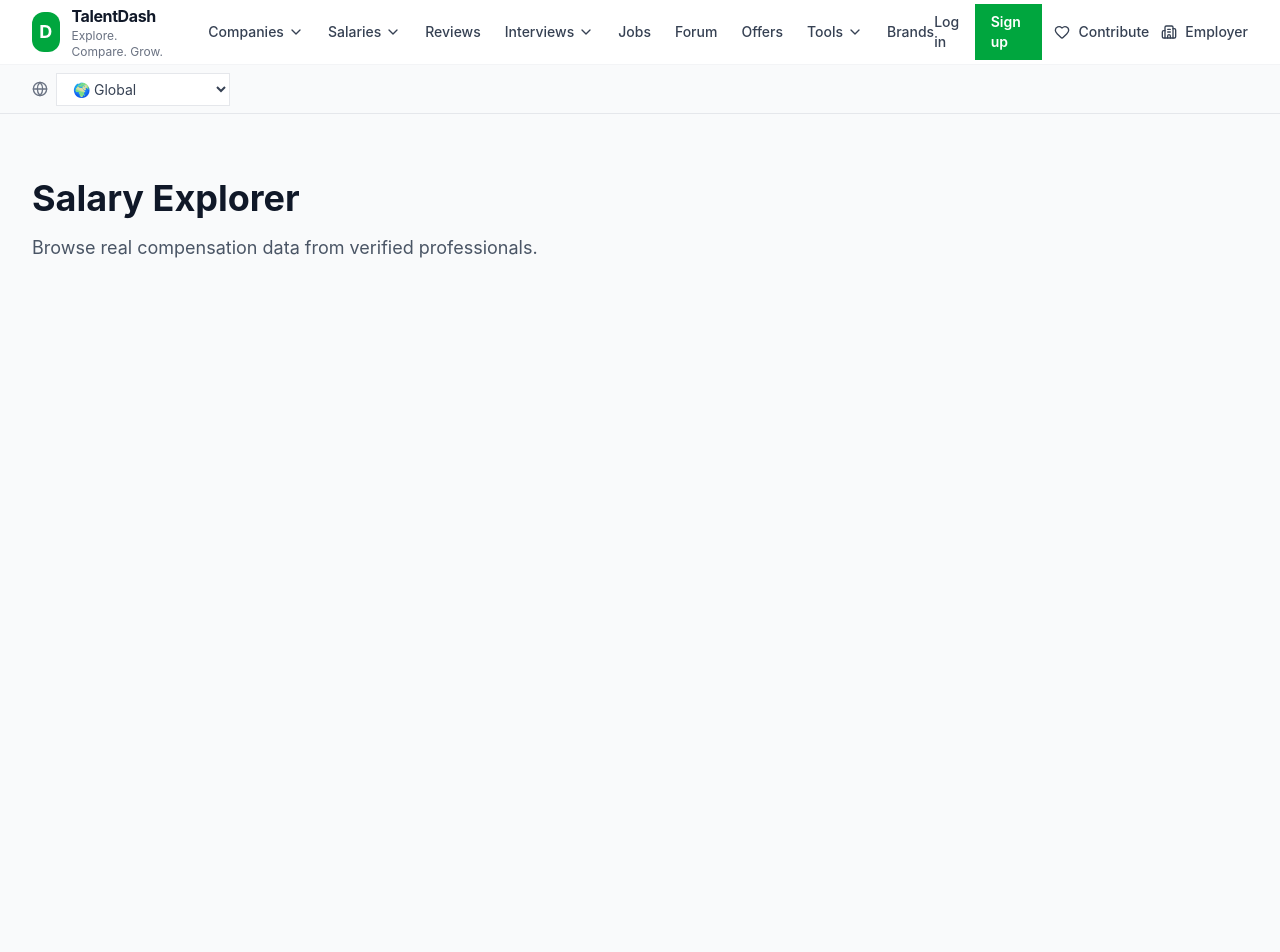
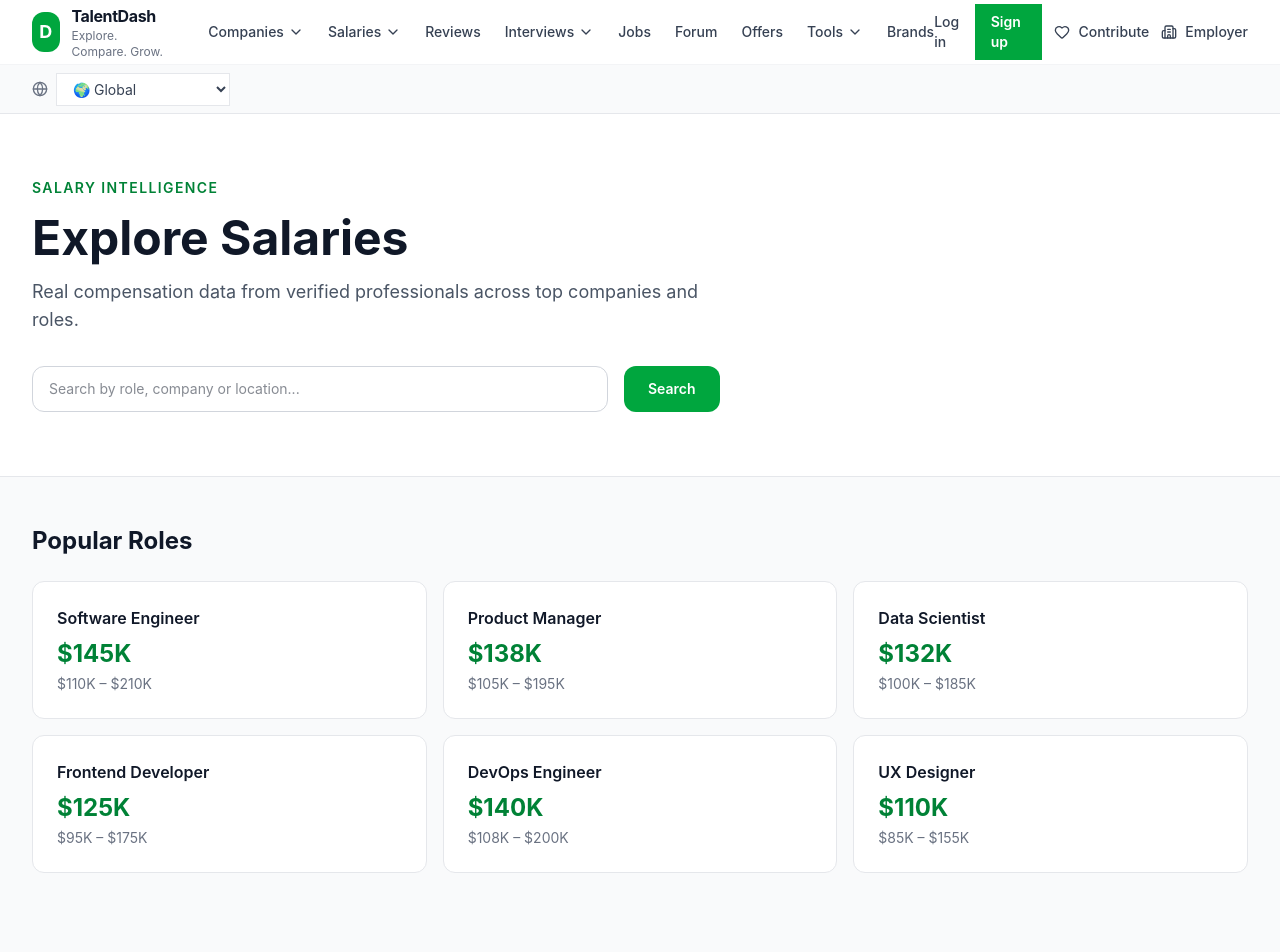
Before and after one commit to sanikakarche/-talentdash_Team1, a Next.js app in the folder apps/web/: page /about in a window 1280 px wide. Shown: the top 952 px of the page. Built offline with nearby package versions, Linux system fonts and the light colour scheme.

Commit message:
feat: add styled Salaries page with search and role cards

```diff
--- a/apps/web/app/[region]/page.tsx
+++ b/apps/web/app/[region]/page.tsx
@@ -1,9 +1,44 @@
 export default function SalariesPage() {
   return (
     <main className="min-h-screen bg-gray-50">
-      <div className="mx-auto max-w-7xl px-4 py-16 sm:px-6 lg:px-8">
-        <h1 className="text-4xl font-bold text-gray-900">Salary Explorer</h1>
-        <p className="mt-4 text-lg text-gray-600">Browse real compensation data from verified professionals.</p>
+      <section className="bg-white border-b border-gray-200">
+        <div className="mx-auto max-w-7xl px-4 py-16 sm:px-6 lg:px-8">
+          <p className="text-sm font-semibold uppercase tracking-widest text-green-700">Salary Intelligence</p>
+          <h1 className="mt-4 text-5xl font-bold text-gray-900">Explore Salaries</h1>
+          <p className="mt-4 text-lg text-gray-600 max-w-2xl">
+            Real compensation data from verified professionals across top companies and roles.
+          </p>
+          <div className="mt-8 flex gap-4">
+            <input
+              type="text"
+              placeholder="Search by role, company or location..."
+              className="w-full max-w-xl rounded-xl border border-gray-300 px-4 py-3 text-sm focus:outline-none focus:ring-2 focus:ring-green-500"
+            />
+            <button className="rounded-xl bg-green-600 px-6 py-3 text-sm font-semibold text-white hover:bg-green-700">
+              Search
+            </button>
+          </div>
+        </div>
+      </section>
+
+      <div className="mx-auto max-w-7xl px-4 py-12 sm:px-6 lg:px-8">
+        <h2 className="text-2xl font-bold text-gray-900 mb-6">Popular Roles</h2>
+        <div className="grid grid-cols-1 sm:grid-cols-2 lg:grid-cols-3 gap-4">
+          {[
+            { role: "Software Engineer", avg: "$145K", range: "$110K – $210K" },
+            { role: "Product Manager", avg: "$138K", range: "$105K – $195K" },
+            { role: "Data Scientist", avg: "$132K", range: "$100K – $185K" },
+            { role: "Frontend Developer", avg: "$125K", range: "$95K – $175K" },
+            { role: "DevOps Engineer", avg: "$140K", range: "$108K – $200K" },
+            { role: "UX Designer", avg: "$110K", range: "$85K – $155K" },
+          ].map((item) => (
+            <div key={item.role} className="bg-white rounded-xl border border-gray-200 p-6 hover:shadow-md transition-shadow">
+              <h3 className="font-semibold text-gray-900">{item.role}</h3>
+              <p className="mt-2 text-2xl font-bold text-green-700">{item.avg}</p>
+              <p className="mt-1 text-sm text-gray-500">{item.range}</p>
+            </div>
+          ))}
+        </div>
       </div>
     </main>
   );
```
